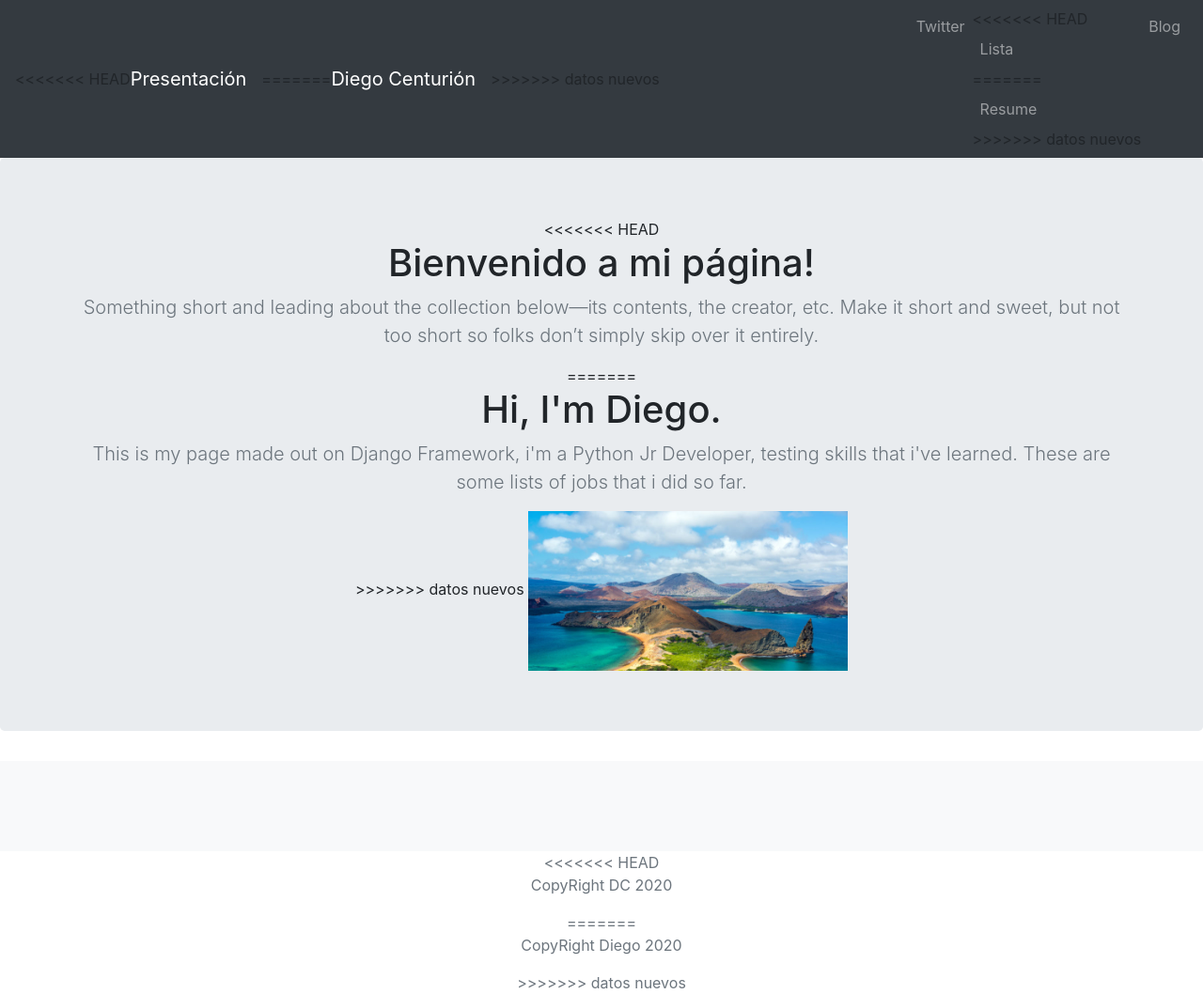
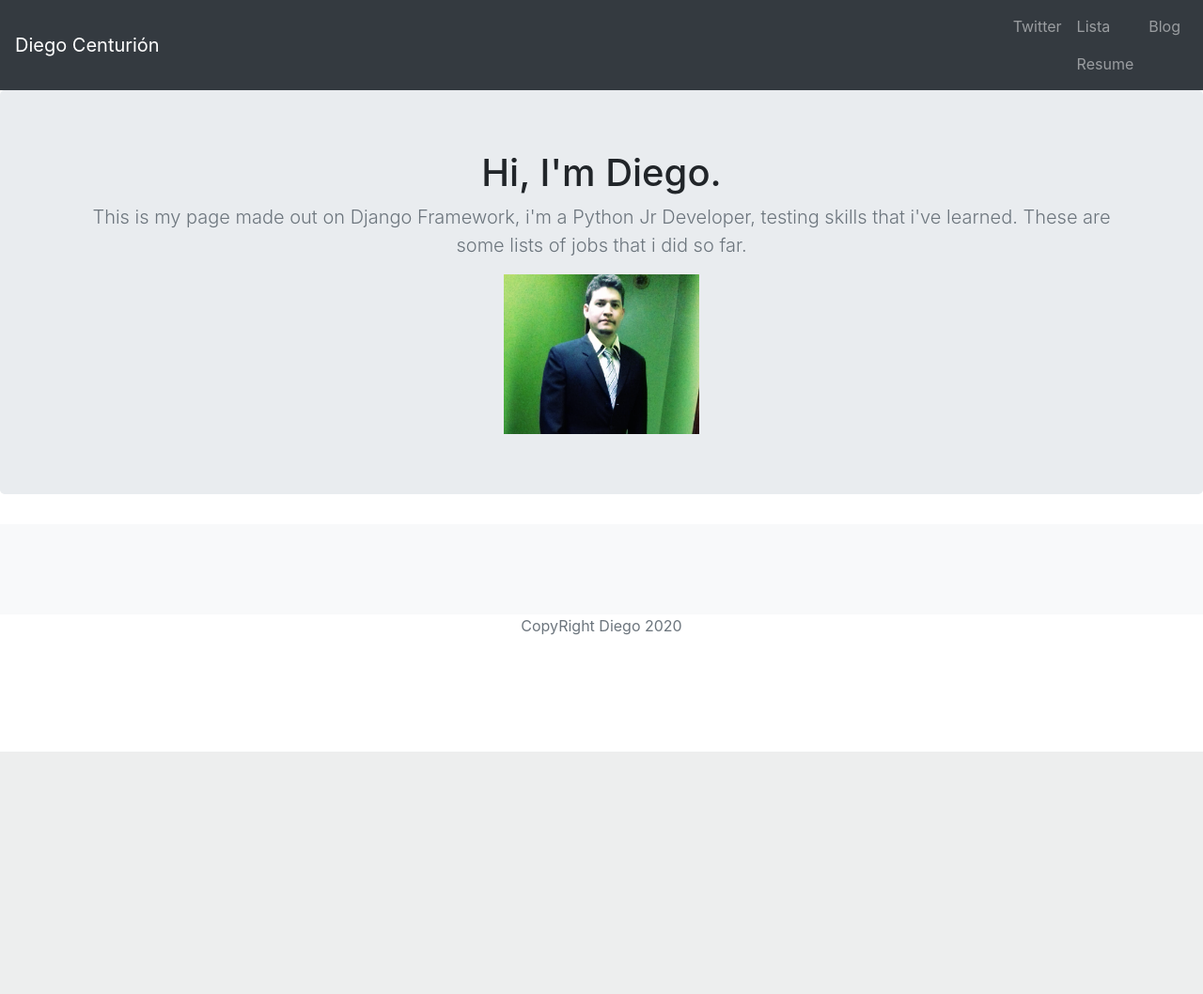
Before and after one commit to diegocent07/portfolio-project, a Django app: page / in a window 1280 px wide. Shown: the whole page at 94% size. After the commit the page ends 800 px from the top, so only its background shows below. Run offline with Django 3.2, Linux system fonts and the light colour scheme; data that the repository does not hold is empty; some libraries are stand-ins or nearby versions.

Commit message:
fixed local updates

```diff
--- a/blog/models.py
+++ b/blog/models.py
@@ -2,7 +2,7 @@ from django.db import models
 import datetime
 
 # Create your models here.
-
+#
 class Blog(models.Model):
     title = models.CharField(max_length=40)
     image = models.ImageField(upload_to='images/blogs')
--- a/jobs/templates/jobs/home.html
+++ b/jobs/templates/jobs/home.html
@@ -31,11 +31,7 @@
   <body>
     <header>
       <nav class="navbar navbar-expand-lg navbar-dark bg-dark">
-<<<<<<< HEAD
-        <a class="navbar-brand" href="{% url 'home' %}">Presentación</a>
-=======
         <a class="navbar-brand" href="{% url 'home' %}">Diego Centurión</a>
->>>>>>> datos nuevos
         <button class="navbar-toggler" type="button" data-toggle="collapse" data-target="#navbarNav" aria-controls="navbarNav" aria-expanded="false" aria-label="Toggle navigation">
           <span class="navbar-toggler-icon"></span>
         </button>
@@ -45,11 +41,8 @@
               <a class="nav-link" href="http://twitter.com">Twitter </a>
             </li>
             <li class="nav-item">
-<<<<<<< HEAD
               <a class="nav-link" href="{% static 'Lista.txt' %}">Lista</a>
-=======
               <a class="nav-link" href="{% static 'CV.pdf' %}">Resume</a>
->>>>>>> datos nuevos
             </li>
             <li class="nav-item">
               <a class="nav-link" href="{% url 'allblogs' %}">Blog</a>
@@ -64,18 +57,9 @@
 
   <section class="jumbotron text-center">
     <div class="container">
-<<<<<<< HEAD
-      <h1 class="jumbotron-heading">Bienvenido a mi página!</h1>
-      <p class="lead text-muted">Something short and leading about the collection below—its contents,
-         the creator, etc. Make it short and sweet, but not too short so folks don’t simply skip over it entirely.</p>
-      <p>
-
-      </p>
-=======
       <h1 class="jumbotron-heading">Hi, I'm Diego.</h1>
       <p class="lead text-muted">This is my page made out on Django Framework, i'm a Python Jr Developer, testing skills that i've learned. These are some lists of jobs that i did so far. </p>
 
->>>>>>> datos nuevos
       <img src="{% static 'index.png' %}" height="170px"/>
     </div>
   </section>
@@ -104,11 +88,7 @@
 
 <footer class="text-muted">
   <div class="container text-center">
-<<<<<<< HEAD
-    <p>CopyRight DC {% now "Y" %}</p>
-=======
     <p>CopyRight Diego {% now "Y" %}</p>
->>>>>>> datos nuevos
   </div>
 </footer>
 <script src="https://code.jquery.com/jquery-3.3.1.slim.min.js" integrity="sha384-q8i/X+965DzO0rT7abK41JStQIAqVgRVzpbzo5smXKp4YfRvH+8abtTE1Pi6jizo" crossorigin="anonymous"></script>
--- a/portfolio/settings.py
+++ b/portfolio/settings.py
@@ -25,7 +25,7 @@ SECRET_KEY = 'jv+5r7k762=xhyq150+rl%g#mmnu#fzx(%zx1zb5m$$!fgk6xa'
 # SECURITY WARNING: don't run with debug turned on in production!
 DEBUG = True
 
-ALLOWED_HOSTS = ['52.67.119.189']
+ALLOWED_HOSTS = ['*']
 
 
 # Application definition
```
Also changed, not shown: blog/templates/blog/allblogs.html (+0 -11 lines), blog/templates/blog/detail.html (+0 -11 lines), blog/migrations/0003_merge_20200307_0156.py (added), portfolio/static/index.png.
